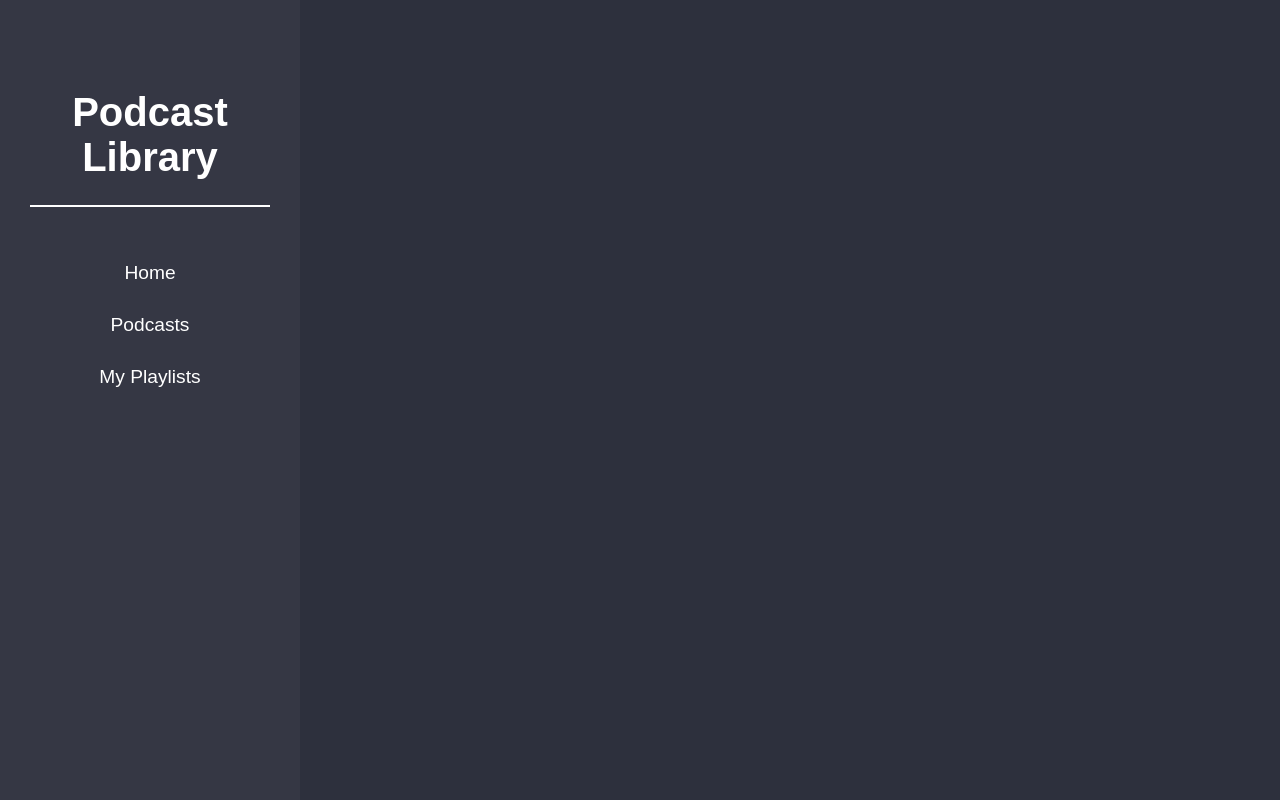
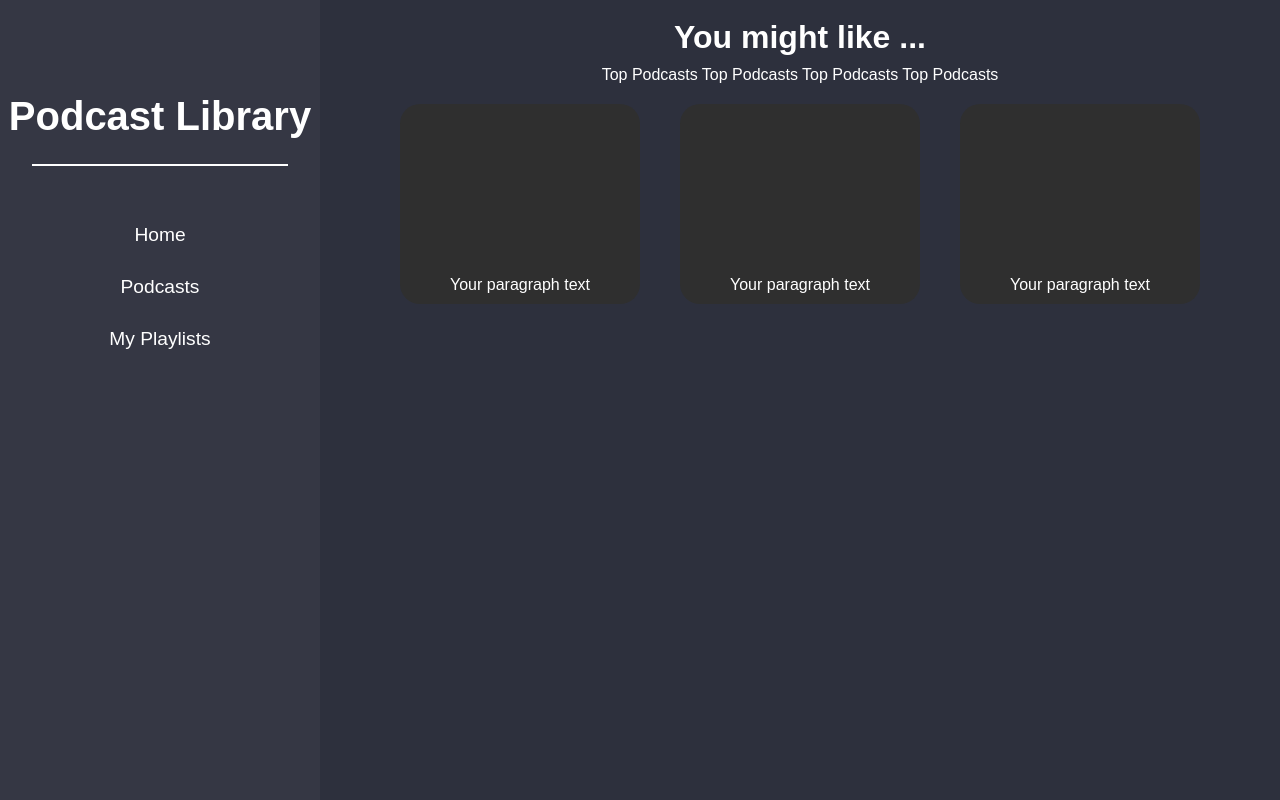
Before and after one commit to unix2dossss/Listen, a Flask app: template podcast/templates/layout.html in a window 1280 px wide. Run offline with Flask 3, Linux system fonts and the light colour scheme; the template is opened without the code that fills it, so the values that code supplies are empty.

Commit message:
Layed out top half section of the page

```diff
--- a/podcast/static/css/layout.css
+++ b/podcast/static/css/layout.css
@@ -5,7 +5,6 @@
     list-style: none;
     text-decoration: none;
     color: white;
-    /* border: 2.5px solid red; */
 }
 
 body,
@@ -16,8 +15,12 @@ html {
   font-family: 'League Spartan', Arial, sans-serif;
 }
 
+.body {
+    height: 100vh;
+}
+
 nav {
-    width: 300px;
+    width: 25%;
     height: 100%;
     position: fixed;
     float: left;
@@ -62,3 +65,49 @@ nav {
     color: white;
     font-size: 1.2em;
 }
+
+#nav-footer {
+    width: 100%;
+    position: absolute;
+    bottom: 0;
+    text-align: center;
+    font-size: small;
+    margin-bottom: 30px;
+}
+
+.top-section {
+    width: 75%;
+    text-align: center;
+    position: absolute;
+    right: 0;
+}
+
+
+.top-section h1 {
+    color: white;
+    font-size: 2em;
+    padding-top: 2%;
+}
+
+.header {
+    text-align: center;
+    margin-top: 10px;
+}
+
+.podcast-cards {
+    display: flex;
+    gap: 40px;
+    margin: 20px 0;
+    justify-content: center;
+}
+
+.podcast-card {
+    background-color: #2f2f2f;
+    width: 25%;
+    height: 200px;
+    border-radius: 20px;
+    display: flex;
+    align-items: flex-end;
+    justify-content: center;
+    padding: 10px;
+}
--- a/podcast/templates/layout.html
+++ b/podcast/templates/layout.html
@@ -22,6 +22,27 @@
                 </ul>
             </div>
         </nav>
+
+        <section class="top-section">
+            <h1>You might like ...</h1>
+            <div class="header">
+                <span>Top Podcasts</span>
+                <span>Top Podcasts</span>
+                <span>Top Podcasts</span>
+                <span>Top Podcasts</span>
+            </div>
+            <div class="podcast-cards">
+                <div class="podcast-card">
+                    <p>Your paragraph text</p>
+                </div>
+                <div class="podcast-card">
+                    <p>Your paragraph text</p>
+                </div>
+                <div class="podcast-card">
+                    <p>Your paragraph text</p>
+                </div>
+            </div>
+        </section>
     </div>
 </body>
 </html>
```
